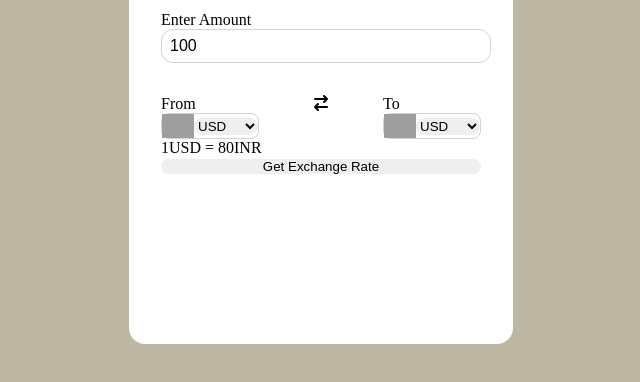
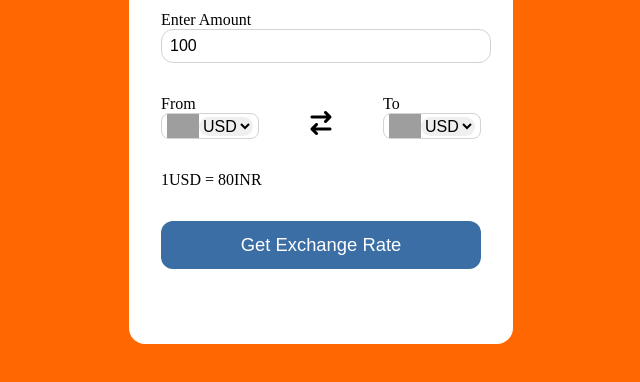
Before and after one commit to Nitya-11/curr-converter, a plain HTML site: page index.html in a window 1280 px wide. Shown: the part 268-650 px from the top of the page, without its empty margins (319-959 px from the left). Drawn offline with Linux system fonts and the light colour scheme; grey boxes are pictures that could not be loaded.

Commit message:
Add styling

```diff
--- a/style.css
+++ b/style.css
@@ -8,7 +8,7 @@ body {
     justify-content: center;
     align-items: center;
     min-height: 100vh;
-    background-color: #BEB7A4;
+    background-color: #FF6700;
 }
 
 .container {
@@ -43,6 +43,11 @@ form input {
     margin-top: 2rem;
 }
 
+.dropdown i {
+    font-size:1.5rem;
+    margin-top: 1rem;
+}
+
 .select-container img{
     max-width: 2rem;
 }
@@ -55,3 +60,20 @@ form input {
     border-radius: 0.5rem;
     border: 1px solid lightgray;
 }
+
+.select-container select {
+   font-size: 1rem;
+   width: auto;
+}
+
+.msg {
+    margin: 2rem 0 2rem 0;
+}
+
+form button {
+    height: 3rem;
+    background-color: #3A6EA5;
+    color: white;
+    font-size: 1.15rem;
+    cursor: pointer;
+}
```
